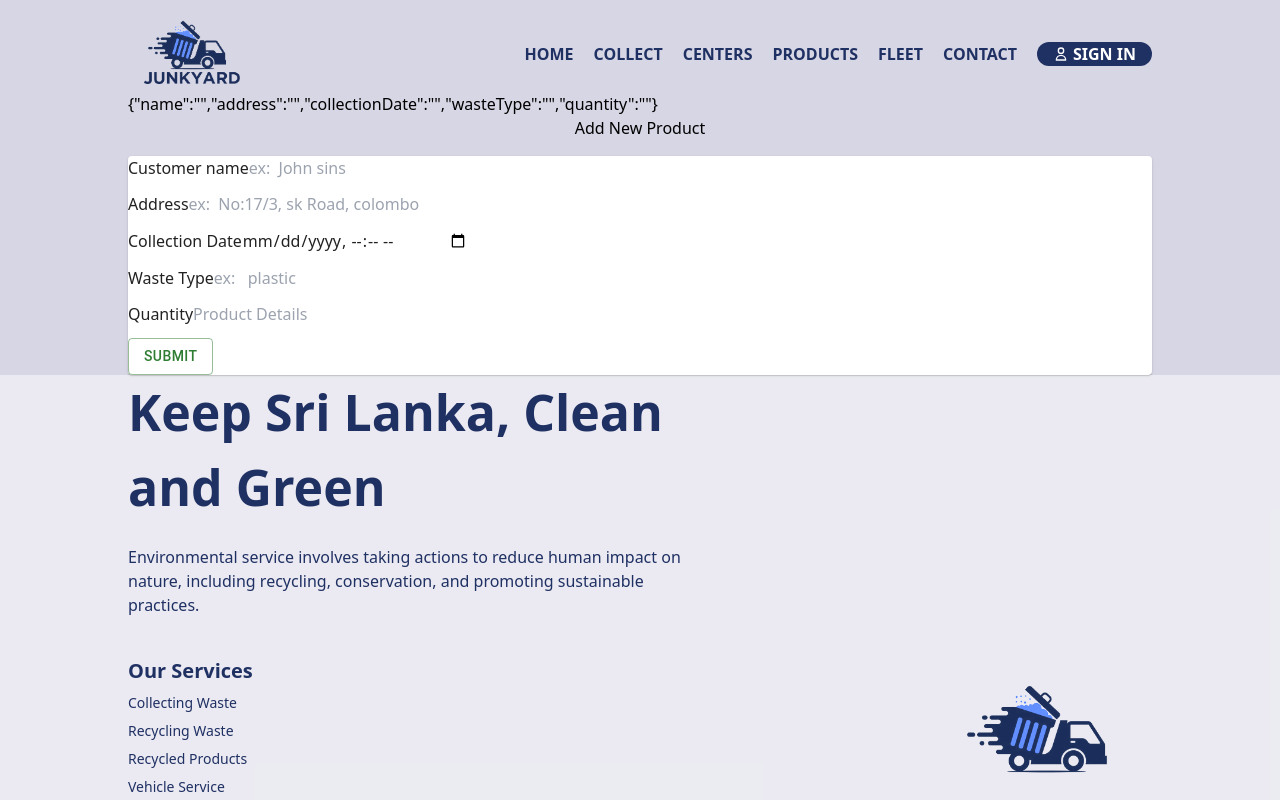
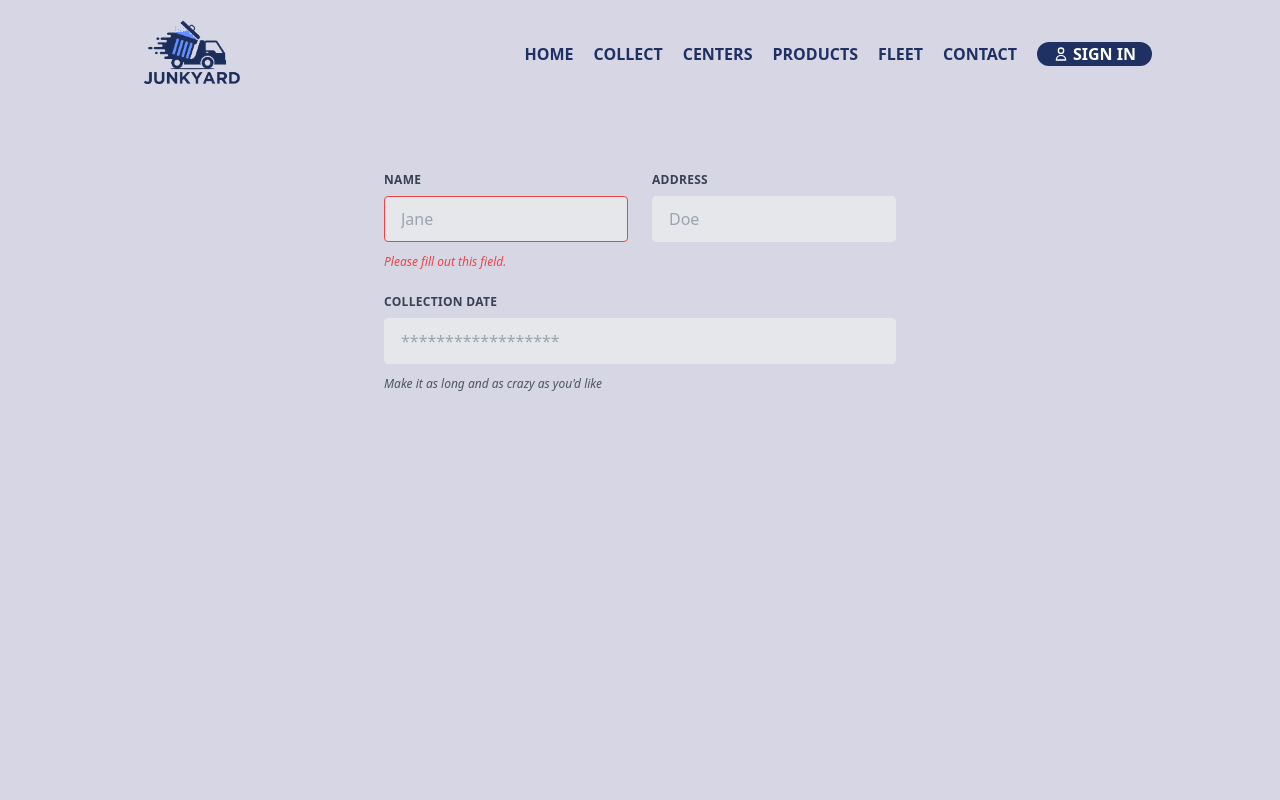
Before and after one commit to sayuru-j/junkyard, a React (Vite) app in the folder client/: page /addcollect in a window 1280 px wide. Shown: the top 800 px of the page. Built offline with nearby package versions, Linux system fonts and the light colour scheme; grey boxes are pictures that could not be loaded; the HTML template or start-up script is replaced by a standard one.

Commit message:
Update addCollect.jsx

```diff
--- a/client/src/components/collect/addCollect.jsx
+++ b/client/src/components/collect/addCollect.jsx
@@ -1,5 +1,4 @@
 import axios from 'axios'
-import {Paper, Button} from "@mui/material"
 import React, { useEffect, useState } from 'react'
 import {
   TrashIcon,
@@ -48,83 +47,41 @@
   }
 
   return (
-    <div className="vh">
-            {JSON.stringify(state)}
-        <div className="container ">
-        <h5 className="text-os text-center">Add New Product</h5>
-            <div className="card-pad">
-            <Paper elevation={1}>
-            <div className="row justify-content-center card-pad">
-            <div className="col"
-                style={{backgroundImage: 'url(https://source.unsplash.com/random)',
-                        backgroundRepeat: 'no-repeat',
-                        backgroundSize: 'cover',
-                        backgroundPosition: 'center',
-                        maxWidth: '450px',
-                        marginLeft: '10px'
+    <div className='min-h-screen grid grid-cols-4 pt-20'>
+    <div>
 
-                }}>
+    </div>
+    <div className='col-span-3'>
+    <form class="w-full max-w-lg">
+  <div class="flex flex-wrap -mx-3 mb-6">
+    <div class="w-full md:w-1/2 px-3 mb-6 md:mb-0">
+      <label class="block uppercase tracking-wide text-gray-700 text-xs font-bold mb-2" for="grid-first-name">
+        Name
+      </label>
+      <input
+      onChange={handleChange("name")}
+      class="appearance-none block w-full bg-gray-200 text-gray-700 border border-red-500 rounded py-3 px-4 mb-3 leading-tight focus:outline-none focus:bg-white" id="grid-first-name" type="text" placeholder="Jane"/>
+      <p class="text-red-500 text-xs italic">Please fill out this field.</p>
+    </div>
+    <div class="w-full md:w-1/2 px-3">
+      <label class="block uppercase tracking-wide text-gray-700 text-xs font-bold mb-2" for="grid-last-name">
+        Address
+      </label>
+      <input
+      onChange={handleChange("address")} class="appearance-none block w-full bg-gray-200 text-gray-700 border border-gray-200 rounded py-3 px-4 leading-tight focus:outline-none focus:bg-white focus:border-gray-500" id="grid-last-name" type="text" placeholder="Doe"/>
+    </div>
+  </div>
+  <div class="flex flex-wrap -mx-3 mb-6">
+    <div class="w-full px-3">
+      <label class="block uppercase tracking-wide text-gray-700 text-xs font-bold mb-2" for="grid-password">
+        Collection Date
+      </label>
+      <input onChange={handleChange("collectionDate")} class="appearance-none block w-full bg-gray-200 text-gray-700 border border-gray-200 rounded py-3 px-4 mb-3 leading-tight focus:outline-none focus:bg-white focus:border-gray-500" id="grid-password" type="password" placeholder="******************"/>
+      <p class="text-gray-600 text-xs italic">Make it as long and as crazy as you'd like</p>
+    </div>
+  </div>
 
-            </div>
-            <div className="col-sm d-flex justify-content-center">
-
-            <form className= "col-md-8 mt-4 mx-auto" onSubmit={handleSubmit}>
-                <div className="form-cus">
-
-                <div className="mb-3">
-                <label htmlFor="exampleFormControlInput1" className="form-label">Customer name</label>
-                <input
-                onChange={handleChange("name")}
-                type="text" className="form-control font-size-sm" id="exampleFormControlInput1" placeholder="ex:  John sins"
-
-                />
-                </div>
-
-                <div className="mb-3">
-                <label htmlFor="exampleFormControlInput1" className="form-label">Address</label>
-                <input  type="text" className="form-control font-size-sm" id="exampleFormControlInput1" placeholder="ex:  No:17/3, sk Road, colombo"
-                      onChange={handleChange("address")}
-                />
-                </div>
-
-                <div className="mb-3">
-                <label htmlFor="exampleFormControlInput1" className="form-label">Collection Date</label>
-                <input
-                onChange={handleChange("collectionDate")}
-                type="datetime-local" className="form-control font-size-sm" id="exampleFormControlInput1" placeholder="ex:  2023/02/10"
-
-                />
-                </div>
-
-
-
-                <div className="mb-3">
-                <label htmlFor="exampleFormControlInput1" className="form-label">Waste Type</label>
-                <input
-                onChange={handleChange("wasteType")}
-                type="text" className="form-control font-size-sm" id="exampleFormControlInput1" placeholder="ex:   plastic"
-
-                />
-                </div>
-
-                <div className="mb-3">
-                <label htmlFor="exampleFormControlInput1" className="form-label">Quantity</label>
-                <input type="text" className="form-control font-size-sm" id="exampleFormControlInput1" placeholder="Product Details"
-                        onChange={handleChange("quantity")}
-                />
-                </div>
-
-
-                           <Button  type="submit" variant="outlined" color="success" >Submit</Button>
-
-                </div>
-                </form>
-
-                </div>
-                </div>
-            </Paper>
-            </div>
-
+</form>
     </div>
     </div>
   )
```
